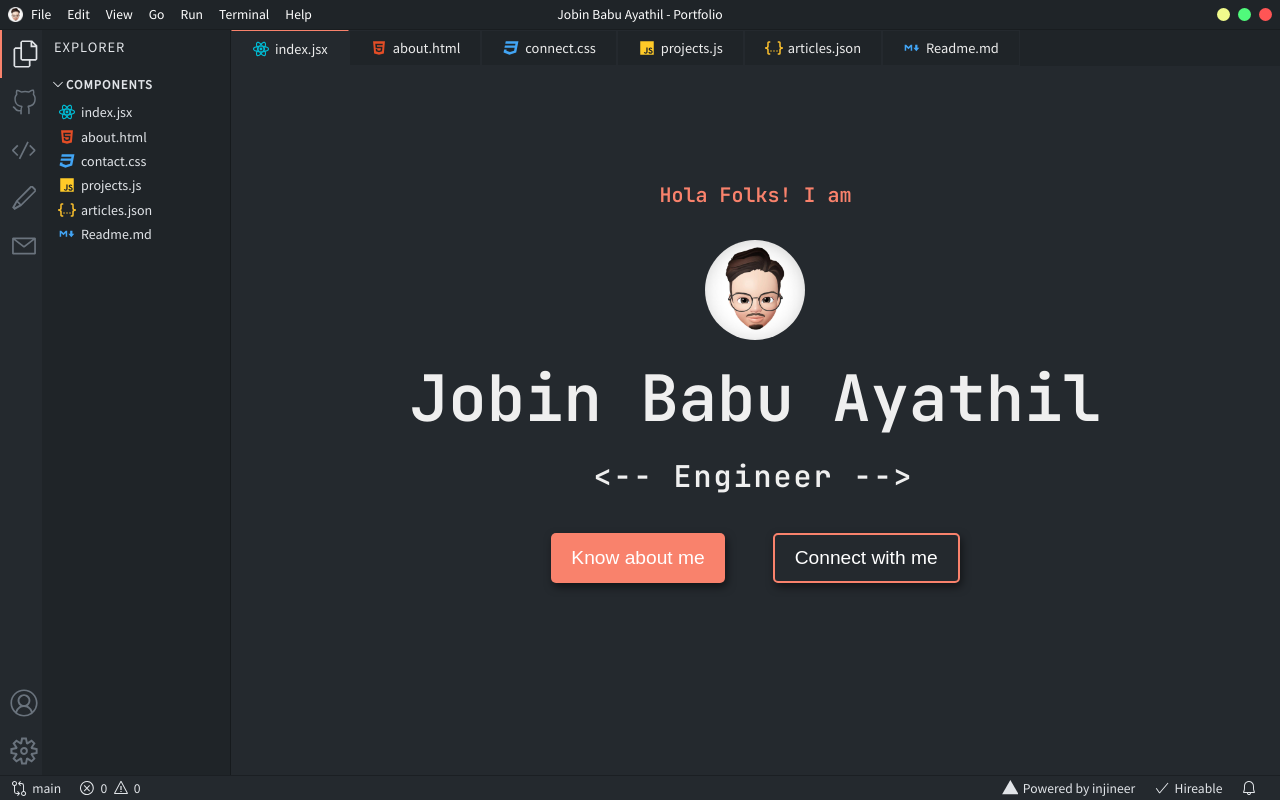
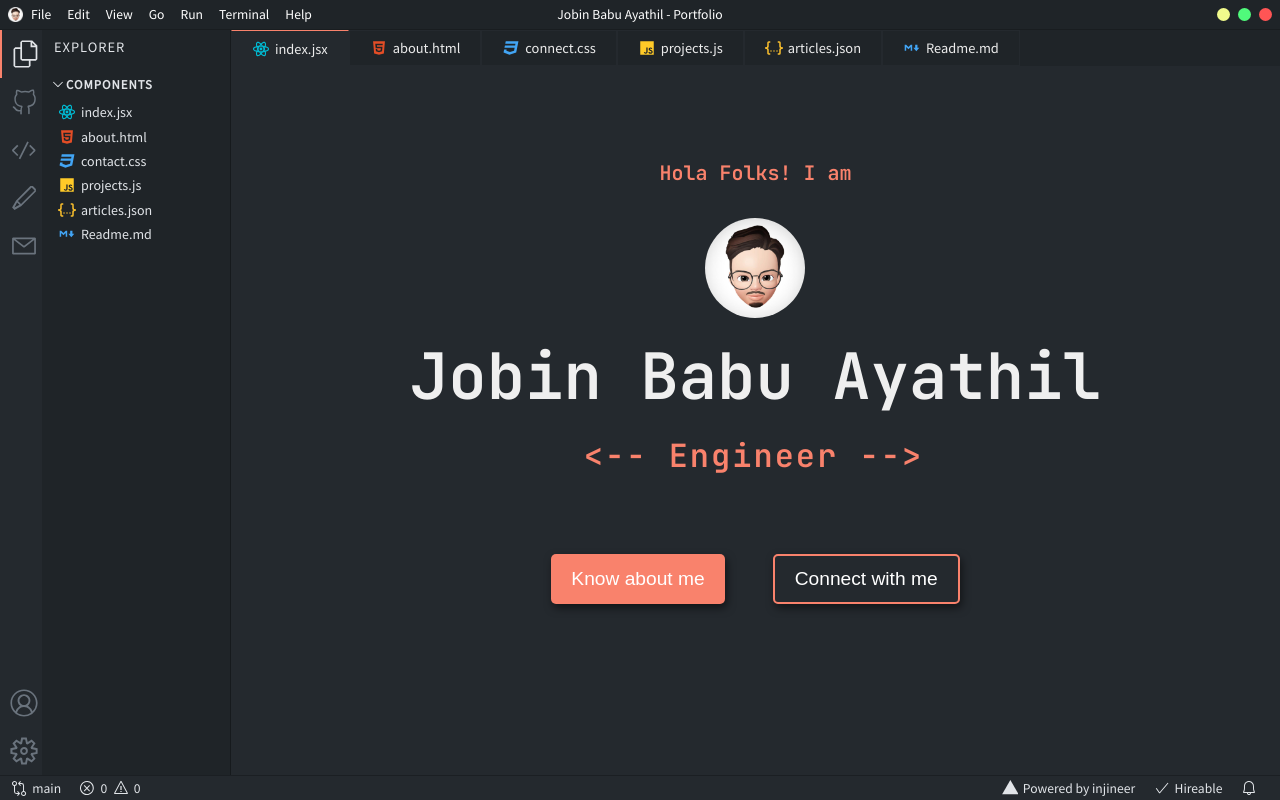
Before and after one commit to 0xjba/portfolio, a Next.js app: page / in a window 1280 px wide. Built offline with nearby package versions, Linux system fonts and the light colour scheme.

Commit message:
change teyping text color

```diff
--- a/styles/HomePage.module.css
+++ b/styles/HomePage.module.css
@@ -26,16 +26,18 @@
 }
 
 .typing {
-display: inline-block;
+  display: inline-block;
 }
 
 .typingText {
   display: inline-block;
   overflow: hidden;
   letter-spacing: 2px;
- animation: typing 3s steps(30, end), blink .75s step-end infinite;
+  animation: typing 3s steps(30, end), blink 0.75s step-end infinite;
   white-space: nowrap;
-  font-size: 30px;
+  font-size: 2rem;
+  color: var(--accent-color);
+  margin-bottom: 2.5rem;
   font-weight: 700;
   border-right: 4px solid orange;
   box-sizing: border-box;
@@ -43,26 +45,21 @@ display: inline-block;
 
 @keyframes typing {
   from {
-      width: 0%
+    width: 0%;
   }
   to {
-      width: 100%
+    width: 100%;
   }
 }
 
 @keyframes blink {
-  from, to {
-      border-color: transparent
+  from,
+  to {
+    border-color: transparent;
   }
   50% {
-      border-color: orange;
+    border-color: orange;
   }
-}
-
-.subtitle {
-  font-size: 2rem;
-  color: var(--accent-color);
-  margin-bottom: 2.5rem;
 }
 
 .buttons {
```
